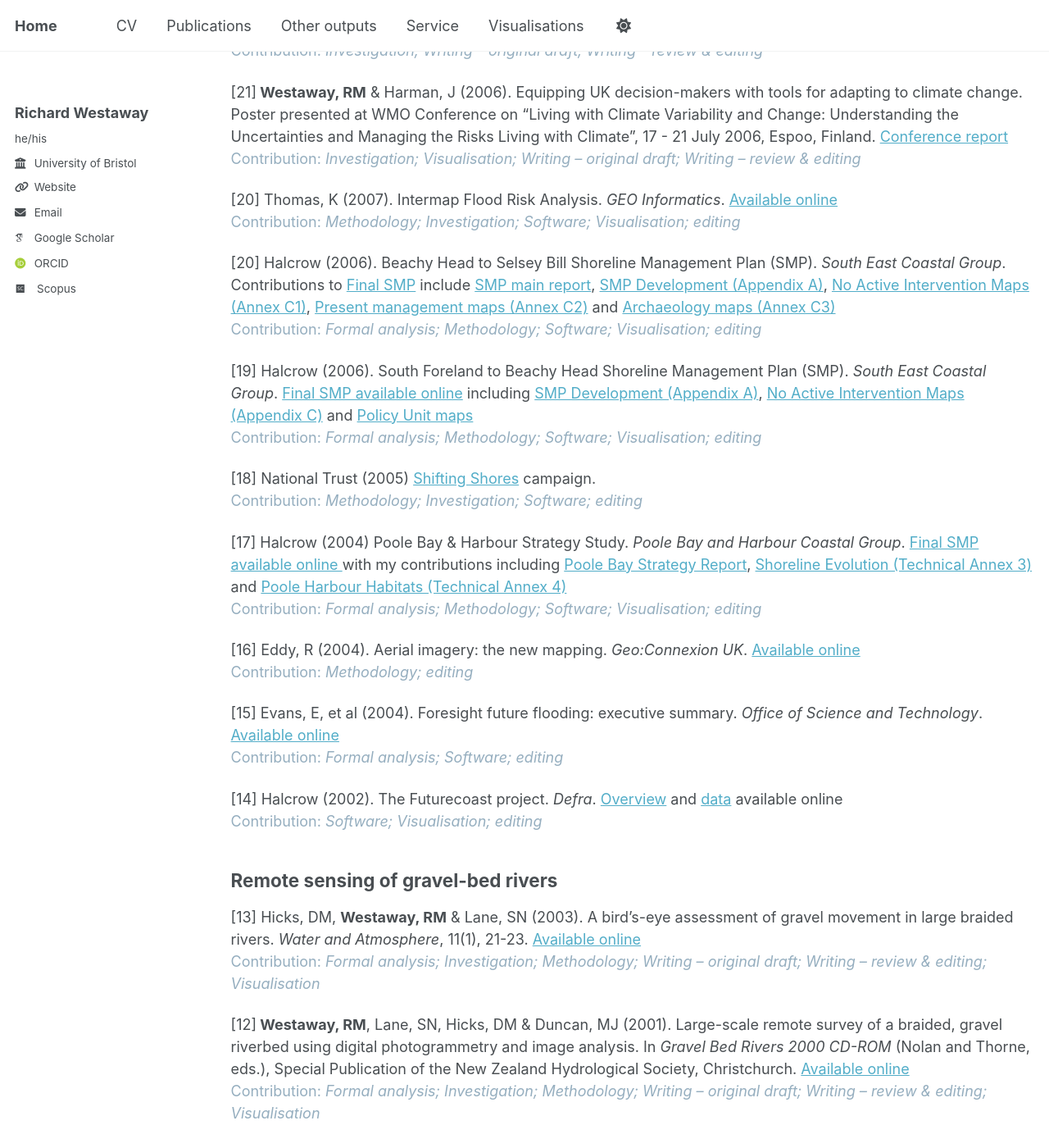
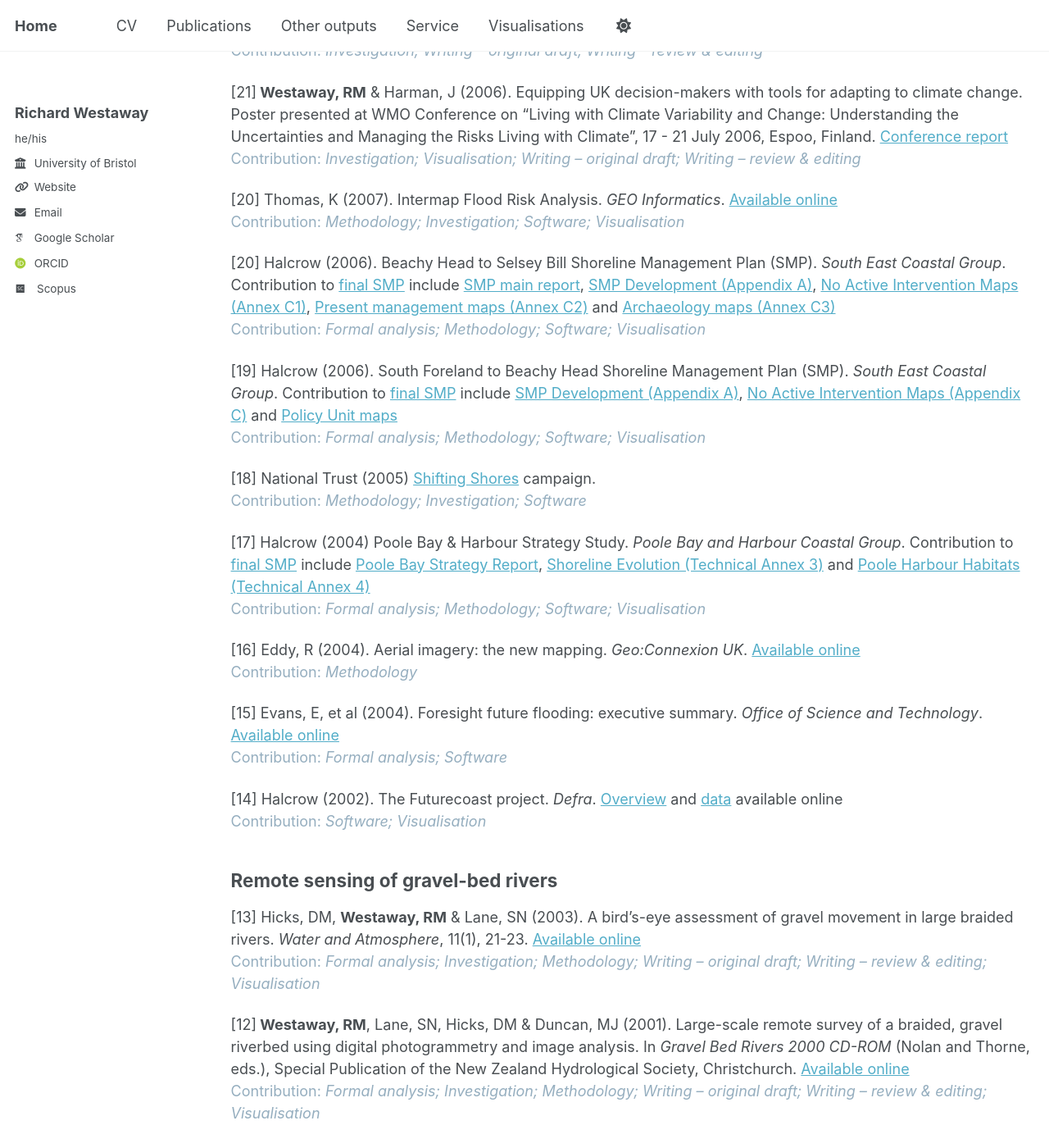
Before and after one commit to richardwestaway/richardwestaway.github.io, a Jekyll site: the page built from _pages/outputs.html, in a window 1280 px wide and 1400 px high, scrolled down 3522 px. Shown: the whole window at 82% size. Built offline with Jekyll 4.4.1, drawn with Linux system fonts in a browser that asks for light colours; some web fonts are replaced; comment, search, counter and statistics services are not loaded.

Commit message:
Update outputs.html

```diff
--- a/_pages/outputs.html
+++ b/_pages/outputs.html
@@ -81,21 +81,21 @@ author_profile: true
 
 <p>[21]<strong> Westaway, RM</strong> &amp; Harman, J (2006). Equipping UK decision-makers with tools for adapting to climate change. Poster presented at WMO Conference on “Living with Climate Variability and Change: Understanding the Uncertainties and Managing the Risks Living with Climate”, 17 - 21 July 2006, Espoo, Finland. <a href="https://library.wmo.int/records/item/58506-report-of-wmo-conference-on-living-with-climate-variability-and-change?offset=1" target="_blank" rel="noopener">Conference report</a><br /><span style="color: #95aebf;">Contribution: <em>Investigation; Visualisation; </em><em>Writing – original draft; Writing – review &amp; editing</em></span></p>
 
-<p>[20] Thomas, K (2007). Intermap Flood Risk Analysis. <em>GEO Informatics</em>. <a href="https://web.archive.org/web/20091009004505/https://www.geoinformatics.com/blog/online-articles/intermap-flood-risk-analysis" target="_blank" rel="noopener">Available online</a><br /><span style="color: #95aebf;">Contribution: <em>Methodology; Investigation; Software; Visualisation; </em><em>editing</em></span></p>
+<p>[20] Thomas, K (2007). Intermap Flood Risk Analysis. <em>GEO Informatics</em>. <a href="https://web.archive.org/web/20091009004505/https://www.geoinformatics.com/blog/online-articles/intermap-flood-risk-analysis" target="_blank" rel="noopener">Available online</a><br /><span style="color: #95aebf;">Contribution: <em>Methodology; Investigation; Software; Visualisation</em></span></p>
 
-<p>[20] Halcrow (2006). Beachy Head to Selsey Bill Shoreline Management Plan (SMP). <em>South East Coastal Group</em>. Contributions to <a href="https://environment.data.gov.uk/shoreline-planning/shoreline-management-plan/SMP12" target="_blank" rel="noopener">Final SMP</a> include <a href="https://environment.data.gov.uk/shoreline-planning/documents/SMP12%2FSMP12%20-%20Beachy%20Head%20to%20Selsey%20Bill_Final%20Plan_%5B11-2009%5D.pdf" target="_blank" rel="noopener">SMP main report</a>, <a href="https://environment.data.gov.uk/shoreline-planning/documents/SMP12%2FAppendix%20A_SMP%20Development.PDF" target="_blank" rel="noopener">SMP Development (Appendix A)</a>, <a href="https://environment.data.gov.uk/shoreline-planning/documents/SMP12%2FApproved%20Annexes%2FAnnex%20C1-No%20Active%20Intervention%20Maps.pdf" target="_blank" rel="noopener">No Active Intervention Maps (Annex C1)</a>, <a href="https://environment.data.gov.uk/shoreline-planning/documents/SMP12%2FApproved%20Annexes%2FAnnex%20C2-%20Present%20Management%20Maps.pdf" target="_blank" rel="noopener">Present management maps (Annex C2)</a> and <a href="https://environment.data.gov.uk/shoreline-planning/documents/SMP12%2FApproved%20Annexes%2FAnnex%20D2-%20Archaeology%20Maps.pdf" target="_blank" rel="noopener">Archaeology maps (Annex C3)</a><br /><span style="color: #95aebf;">Contribution: <em>Formal analysis; Methodology; Software; Visualisation; </em><em>editing</em></span></p>
+<p>[20] Halcrow (2006). Beachy Head to Selsey Bill Shoreline Management Plan (SMP). <em>South East Coastal Group</em>. Contribution to <a href="https://environment.data.gov.uk/shoreline-planning/shoreline-management-plan/SMP12" target="_blank" rel="noopener">final SMP</a> include <a href="https://environment.data.gov.uk/shoreline-planning/documents/SMP12%2FSMP12%20-%20Beachy%20Head%20to%20Selsey%20Bill_Final%20Plan_%5B11-2009%5D.pdf" target="_blank" rel="noopener">SMP main report</a>, <a href="https://environment.data.gov.uk/shoreline-planning/documents/SMP12%2FAppendix%20A_SMP%20Development.PDF" target="_blank" rel="noopener">SMP Development (Appendix A)</a>, <a href="https://environment.data.gov.uk/shoreline-planning/documents/SMP12%2FApproved%20Annexes%2FAnnex%20C1-No%20Active%20Intervention%20Maps.pdf" target="_blank" rel="noopener">No Active Intervention Maps (Annex C1)</a>, <a href="https://environment.data.gov.uk/shoreline-planning/documents/SMP12%2FApproved%20Annexes%2FAnnex%20C2-%20Present%20Management%20Maps.pdf" target="_blank" rel="noopener">Present management maps (Annex C2)</a> and <a href="https://environment.data.gov.uk/shoreline-planning/documents/SMP12%2FApproved%20Annexes%2FAnnex%20D2-%20Archaeology%20Maps.pdf" target="_blank" rel="noopener">Archaeology maps (Annex C3)</a><br /><span style="color: #95aebf;">Contribution: <em>Formal analysis; Methodology; Software; Visualisation</em></span></p>
 
-<p>[19] Halcrow (2006). South Foreland to Beachy Head Shoreline Management Plan (SMP). <em>South East Coastal Group</em>. <a href="https://environment.data.gov.uk/shoreline-planning/shoreline-management-plan/SMP11" target="_blank" rel="noopener">Final SMP available online</a> including <a href="https://environment.data.gov.uk/shoreline-planning/documents/SMP11%2FAppendix%20A-%20SMP%20Development.pdf" target="_blank" rel="noopener">SMP Development (Appendix A)</a>, <a href="https://environment.data.gov.uk/shoreline-planning/documents/SMP11%2FAppendix%20C-%20No%20Active%20Intervention%20Maps.pdf" target="_blank" rel="noopener">No Active Intervention Maps (Appendix C)</a> and <a href="https://environment.data.gov.uk/shoreline-planning/documents/SMP11%2FPolicy%20Unit%20Maps-%20South%20Foreland%20to%20Beachy%20Head.pdf" target="_blank" rel="noopener">Policy Unit maps</a><br /><span style="color: #95aebf;">Contribution: <em>Formal analysis; Methodology; Software; Visualisation; </em><em>editing</em></span></p>
+<p>[19] Halcrow (2006). South Foreland to Beachy Head Shoreline Management Plan (SMP). <em>South East Coastal Group</em>. Contribution to <a href="https://environment.data.gov.uk/shoreline-planning/shoreline-management-plan/SMP11" target="_blank" rel="noopener">final SMP</a> include <a href="https://environment.data.gov.uk/shoreline-planning/documents/SMP11%2FAppendix%20A-%20SMP%20Development.pdf" target="_blank" rel="noopener">SMP Development (Appendix A)</a>, <a href="https://environment.data.gov.uk/shoreline-planning/documents/SMP11%2FAppendix%20C-%20No%20Active%20Intervention%20Maps.pdf" target="_blank" rel="noopener">No Active Intervention Maps (Appendix C)</a> and <a href="https://environment.data.gov.uk/shoreline-planning/documents/SMP11%2FPolicy%20Unit%20Maps-%20South%20Foreland%20to%20Beachy%20Head.pdf" target="_blank" rel="noopener">Policy Unit maps</a><br /><span style="color: #95aebf;">Contribution: <em>Formal analysis; Methodology; Software; Visualisation</em></span></p>
 
-<p>[18] National Trust (2005) <a href="https://richardwestaway.github.io/files/2005-national-trust-uk-shifting-shores.pdf" target="_blank" rel="noopener">Shifting Shores</a> campaign.<br /><span style="color: #95aebf;">Contribution: <em>Methodology; Investigation; Software; </em><em>editing</em></span></p>
+<p>[18] National Trust (2005) <a href="https://richardwestaway.github.io/files/2005-national-trust-uk-shifting-shores.pdf" target="_blank" rel="noopener">Shifting Shores</a> campaign.<br /><span style="color: #95aebf;">Contribution: <em>Methodology; Investigation; Software</em></span></p>
 
-<p>[17] Halcrow (2004) Poole Bay & Harbour Strategy Study. <em>Poole Bay and Harbour Coastal Group</em>. <a href="https://www.twobays.net/strategy_study.htm" target="_blank" rel="noopener">Final SMP available online </a> with my contributions including <a href="https://www.twobays.net/Strategy%20Study/2004_Strategy%20Report%20-%20PBY-%20Poole%20Bay.pdf" target="_blank" rel="noopener">Poole Bay Strategy Report</a>, <a href="https://www.twobays.net/Strategy%20Study/2004_TECHNICAL%20ANNEX%203%20-%20Shoreline%20Evolution.pdf" target="_blank" rel="noopener">Shoreline Evolution (Technical Annex 3)</a> and <a href="https://www.twobays.net/Strategy%20Study/2004_TECHNICAL%20ANNEX%204%20-%20Poole%20Harbour%20Habitats.pdf" target="_blank" rel="noopener">Poole Harbour Habitats (Technical Annex 4)</a><br /><span style="color: #95aebf;">Contribution: <em>Formal analysis; Methodology; Software; Visualisation; </em><em>editing</em></span></p>
+<p>[17] Halcrow (2004) Poole Bay & Harbour Strategy Study. <em>Poole Bay and Harbour Coastal Group</em>. Contribution to <a href="https://www.twobays.net/strategy_study.htm" target="_blank" rel="noopener">final SMP</a> include <a href="https://www.twobays.net/Strategy%20Study/2004_Strategy%20Report%20-%20PBY-%20Poole%20Bay.pdf" target="_blank" rel="noopener">Poole Bay Strategy Report</a>, <a href="https://www.twobays.net/Strategy%20Study/2004_TECHNICAL%20ANNEX%203%20-%20Shoreline%20Evolution.pdf" target="_blank" rel="noopener">Shoreline Evolution (Technical Annex 3)</a> and <a href="https://www.twobays.net/Strategy%20Study/2004_TECHNICAL%20ANNEX%204%20-%20Poole%20Harbour%20Habitats.pdf" target="_blank" rel="noopener">Poole Harbour Habitats (Technical Annex 4)</a><br /><span style="color: #95aebf;">Contribution: <em>Formal analysis; Methodology; Software; Visualisation</em></span></p>
 
-<p>[16] Eddy, R (2004). Aerial imagery: the new mapping. <em>Geo:Connexion UK</em>. <a href="https://richardwestaway.github.io/files/2004-GeoConnexionUK.pdf" target="_blank" rel="noopener">Available online</a><br /><span style="color: #95aebf;">Contribution: <em>Methodology; </em><em>editing</em></span></p>
+<p>[16] Eddy, R (2004). Aerial imagery: the new mapping. <em>Geo:Connexion UK</em>. <a href="https://richardwestaway.github.io/files/2004-GeoConnexionUK.pdf" target="_blank" rel="noopener">Available online</a><br /><span style="color: #95aebf;">Contribution: <em>Methodology</em></span></p>
 
-<p>[15] Evans, E, et al (2004). Foresight future flooding: executive summary. <em>Office of Science and Technology</em>. <a href="https://assets.publishing.service.gov.uk/media/5a74c78de5274a3f93b48beb/04-947-flooding-summary.pdf" target="_blank" rel="noopener">Available online</a><br /><span style="color: #95aebf;">Contribution: <em>Formal analysis; Software; </em><em>editing</em></span></p>
+<p>[15] Evans, E, et al (2004). Foresight future flooding: executive summary. <em>Office of Science and Technology</em>. <a href="https://assets.publishing.service.gov.uk/media/5a74c78de5274a3f93b48beb/04-947-flooding-summary.pdf" target="_blank" rel="noopener">Available online</a><br /><span style="color: #95aebf;">Contribution: <em>Formal analysis; Software</em></span></p>
 
-<p>[14] Halcrow (2002). The Futurecoast project. <em>Defra</em>. <a href="http://www.coastalwiki.org/wiki/FUTURECOAST_project,_UK" target="_blank" rel="noopener">Overview</a> and <a href="https://coastalmonitoring.org/ccoresources/futurecoast/" target="_blank" rel="noopener">data</a> available online <br /><span style="color: #95aebf;">Contribution: <em>Software; Visualisation; </em><em>editing</em></span></p>
+<p>[14] Halcrow (2002). The Futurecoast project. <em>Defra</em>. <a href="http://www.coastalwiki.org/wiki/FUTURECOAST_project,_UK" target="_blank" rel="noopener">Overview</a> and <a href="https://coastalmonitoring.org/ccoresources/futurecoast/" target="_blank" rel="noopener">data</a> available online <br /><span style="color: #95aebf;">Contribution: <em>Software; Visualisation</em></span></p>
 
 
 <h2>Remote sensing of gravel-bed rivers</h2>
```
